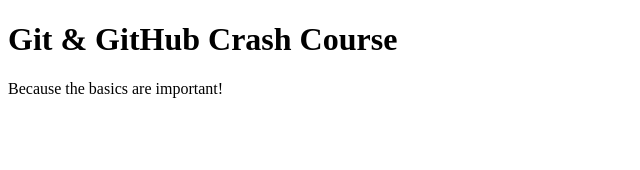
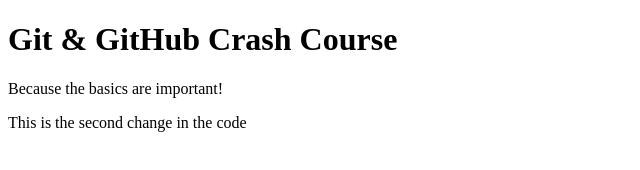
Before and after one commit to samaydhirwani/github-crash-course, a plain HTML site: page index.html in a window 1280 px wide. Shown: the whole page, without its empty margins (0-640 px from the left). Drawn offline with Linux system fonts and the light colour scheme.

Commit message:
added a p tag

```diff
--- a/index.html
+++ b/index.html
@@ -9,5 +9,6 @@
   <body>
     <h1>Git & GitHub Crash Course</h1>
     <p>Because the basics are important!</p>
+    <p>This is the second change in the code</p>
   </body>
 </html>
```
